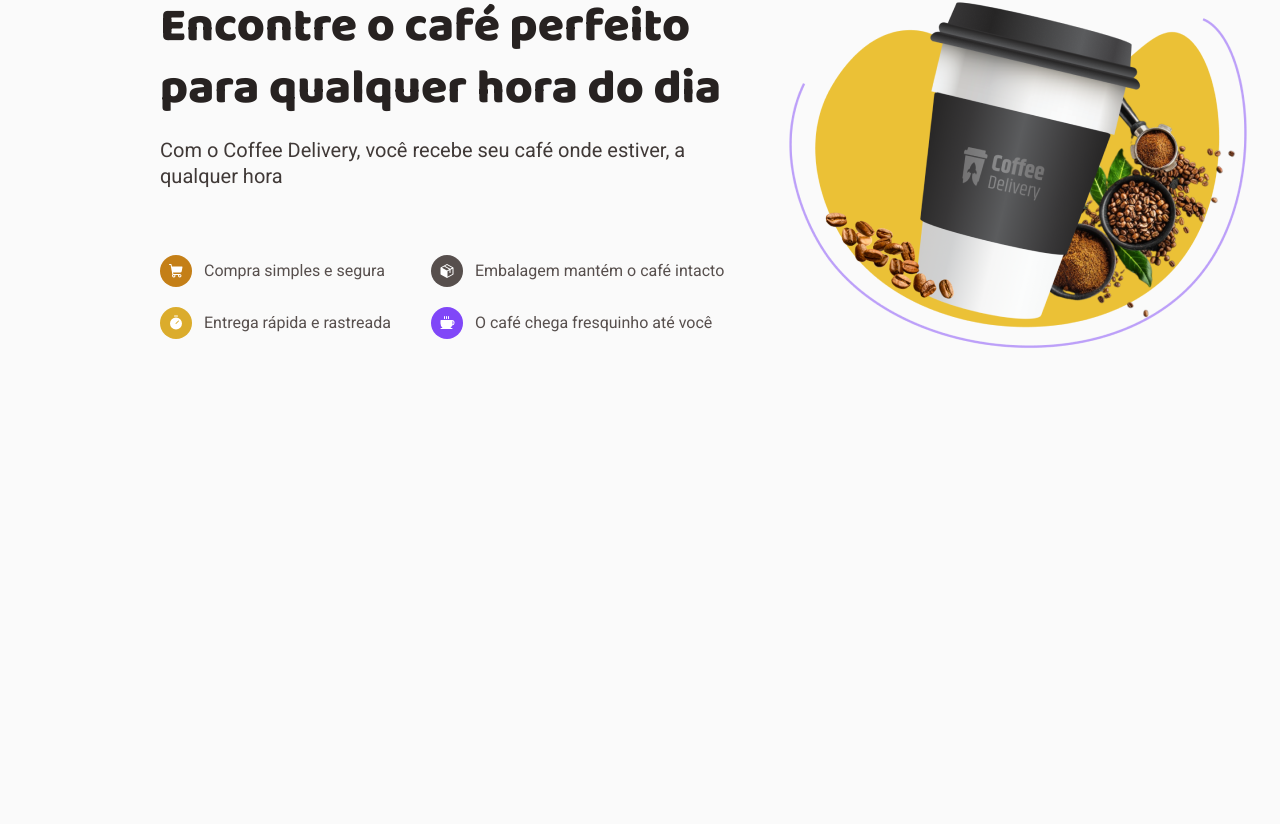
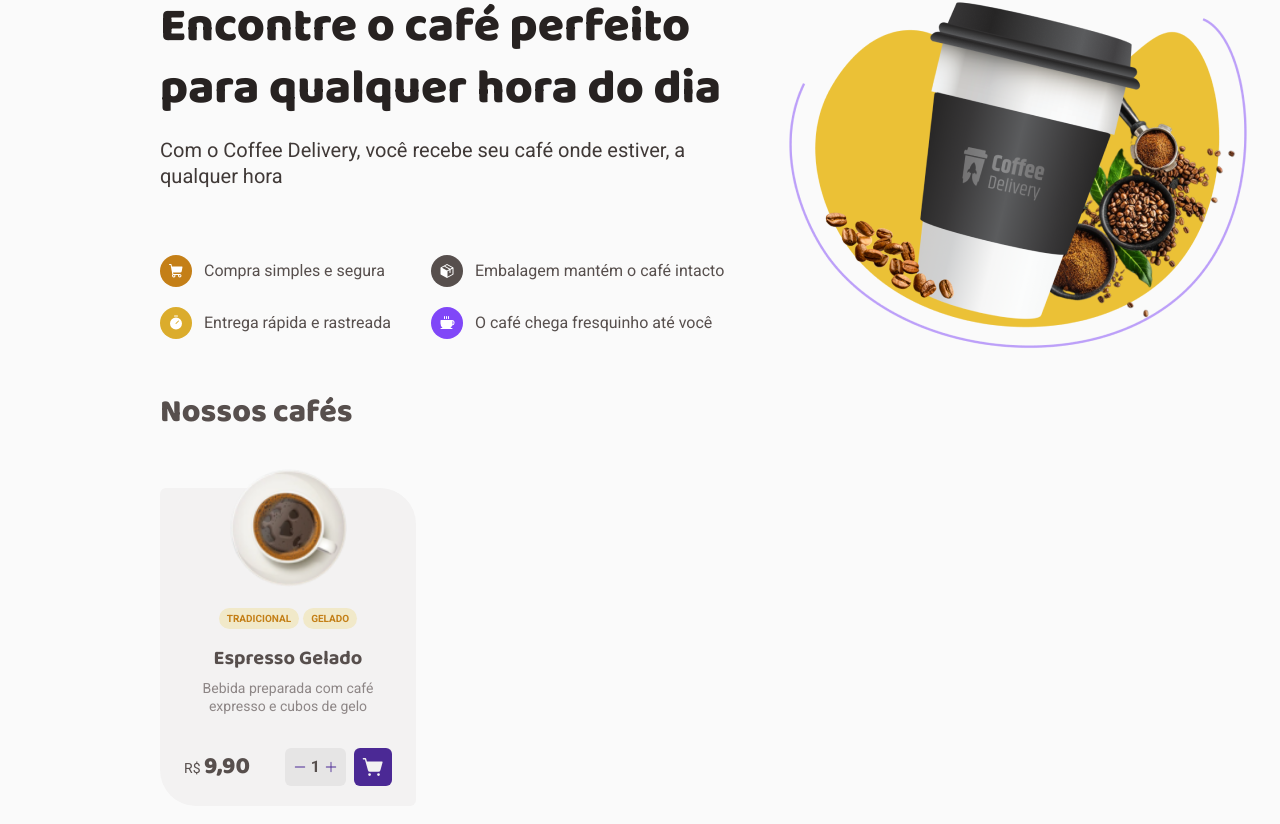
Before and after one commit to mrgalopes/coffee-delivery-react, a React (Vite) app: page / in a window 1280 px wide. Shown: the part 204-1028 px from the top of the page. Before the commit the page ends 800 px from the top, so only its background shows below. Built offline with nearby package versions, Linux system fonts and the light colour scheme.

Commit message:
feat: structure and style of Our Coffee section, with the CoffeeCard

```diff
--- /dev/null
+++ b/src/pages/Home/CoffeeAmountSelector/index.tsx
@@ -0,0 +1,16 @@
+import { Minus, Plus } from "@phosphor-icons/react";
+import { CoffeeAmount, CoffeeAmountContainer, Symbol } from "./styles";
+
+export function CoffeeAmountSelector() {
+  return (
+    <CoffeeAmountContainer>
+      <Symbol>
+        <Minus size={14} />
+      </Symbol>
+      <CoffeeAmount>1</CoffeeAmount>
+      <Symbol>
+        <Plus size={14} />
+      </Symbol>
+    </CoffeeAmountContainer>
+  );
+}
--- /dev/null
+++ b/src/pages/Home/CoffeeAmountSelector/styles.ts
@@ -0,0 +1,30 @@
+import styled from "styled-components";
+
+export const CoffeeAmountContainer = styled.div`
+  padding: 0.53125rem 0.5rem;
+  display: flex;
+  align-items: center;
+  gap: 0.25rem;
+
+  background-color: ${props => props.theme["base-button"]};
+  border-radius: 6px;
+`
+
+export const Symbol = styled.button`
+  background: none;
+  border: none;
+  display: flex;
+  align-items: center;
+
+  cursor: pointer;
+
+  svg {
+    color: ${props => props.theme["purple-dark"]};
+  }
+`
+
+export const CoffeeAmount = styled.span`
+  font-size: 1rem;
+  line-height: 1.3;
+  font-weight: bold;
+`
--- /dev/null
+++ b/src/pages/Home/CoffeeCard/index.tsx
@@ -0,0 +1,40 @@
+import { ShoppingCartSimple } from "@phosphor-icons/react";
+import {
+  AddToCardButton,
+  CoffeeCardContainer,
+  CoffeeTag,
+  CoffeeTags,
+  ItemSelectionInfo,
+  PriceInfo,
+  PriceRow,
+} from "./styles";
+
+import CoffeeImg from "../../../assets/Type=Café Gelado.png";
+import { CoffeeAmountSelector } from "../CoffeeAmountSelector";
+
+export function CoffeeCard() {
+  return (
+    <CoffeeCardContainer>
+      <img src={CoffeeImg} alt="foto do café gelado" />
+      <CoffeeTags>
+        <CoffeeTag>Tradicional</CoffeeTag>
+        <CoffeeTag>Gelado</CoffeeTag>
+      </CoffeeTags>
+      <h3>Espresso Gelado</h3>
+      <p>Bebida preparada com café expresso e cubos de gelo</p>
+
+      <PriceRow>
+        <PriceInfo>
+          R$&nbsp;
+          <span>9,90</span>
+        </PriceInfo>
+        <ItemSelectionInfo>
+          <CoffeeAmountSelector />
+          <AddToCardButton>
+            <ShoppingCartSimple size={22} weight="fill" />
+          </AddToCardButton>
+        </ItemSelectionInfo>
+      </PriceRow>
+    </CoffeeCardContainer>
+  );
+}
--- /dev/null
+++ b/src/pages/Home/CoffeeCard/styles.ts
@@ -0,0 +1,93 @@
+import styled from "styled-components";
+
+export const CoffeeCardContainer = styled.div`
+  display: flex;
+  flex-direction: column;
+  align-items: center;
+  width: 16rem;
+  padding: 1.25rem 1.5rem;
+  background-color: ${props => props.theme["base-card"]};
+
+  border-top-left-radius: 6px;
+  border-bottom-right-radius: 6px;
+  border-top-right-radius: 36px;
+  border-bottom-left-radius: 36px;
+
+  img {
+    width: 7.5rem;
+    height: 7.5rem;
+    position: relative;
+    top: -2.5rem;
+  }
+
+  h3 {
+    margin-top: 1rem;
+    font-family: "Baloo 2", sans-serif;
+    font-size: 1.25rem;
+    line-height: 1.3;
+    font-weight: bold;
+  }
+
+  p {
+    margin-top: 0.5rem;
+    text-align: center;
+    font-size: 0.875rem;
+    line-height: 1.3;
+    color: ${props => props.theme["base-label"]}
+  }
+`
+
+export const CoffeeTags = styled.div`
+  display: flex;
+  gap: 0.25rem;
+  align-items: center;
+  margin-top: -1.25rem;
+`
+
+export const CoffeeTag = styled.span`
+  background-color: ${props => props.theme["yellow-light"]};
+  color: ${props => props.theme["yellow-dark"]};
+  padding: 0.25rem 0.5rem;
+  border-radius: 100px;
+
+  text-transform: uppercase;
+  font-size: 0.625rem;
+  line-height: 1.3;
+  font-weight: bold;
+`
+
+export const PriceRow = styled.div`
+  margin-top: 2.0625rem;
+  width: 100%;
+  display: flex;
+  align-items: center;
+  justify-content: space-between;
+`
+
+export const PriceInfo = styled.div`
+  font-size: 0.875rem;
+
+  span {
+    font-family: "Baloo 2", sans-serif;
+    font-size: 1.5rem;
+    line-height: 1.3;
+    font-weight: 800;
+  }
+`
+
+export const ItemSelectionInfo = styled.div`
+  display: flex;
+  gap: 0.5rem;
+`
+
+export const AddToCardButton = styled.button`
+  padding: 0.5rem;
+  display: flex;
+  align-items: center;
+  justify-content: center;
+  color: ${props => props.theme["base-card"]};
+  background-color: ${props => props.theme["purple-dark"]};
+
+  border: none;
+  border-radius: 6px;
+`
--- a/src/pages/Home/index.tsx
+++ b/src/pages/Home/index.tsx
@@ -3,10 +3,12 @@ import {
   HeroText,
   HomeContainer,
   Icon,
+  OurCoffeesSection,
   ProductDescription,
 } from "./styles";
 import HeroImg from "../../assets/Hero.png";
 import { Coffee, Package, ShoppingCart, Timer } from "@phosphor-icons/react";
+import { CoffeeCard } from "./CoffeeCard";
 
 export function Home() {
   return (
@@ -50,6 +52,11 @@ export function Home() {
           <img src={HeroImg} alt="copo de café" />
         </div>
       </HeroSection>
+
+      <OurCoffeesSection>
+        <h2>Nossos cafés</h2>
+        <CoffeeCard />
+      </OurCoffeesSection>
     </HomeContainer>
   );
 }
--- a/src/pages/Home/styles.ts
+++ b/src/pages/Home/styles.ts
@@ -58,3 +58,14 @@ export const Icon = styled.span<IconProps>`
   background-color: ${props => props.theme[props.$variant]};
   color: white;
 `
+
+export const OurCoffeesSection = styled.section`
+  margin-top: 2rem;
+  h2 {
+    font-size: 2rem;
+    font-family: "Baloo 2", sans-serif;
+    line-height: 1.3;
+    font-weight: 800;
+    margin-bottom: 3.375rem;
+  }
+`
```
